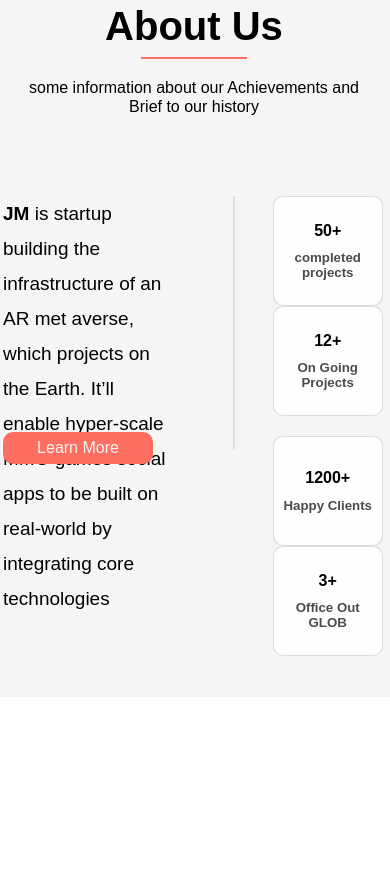
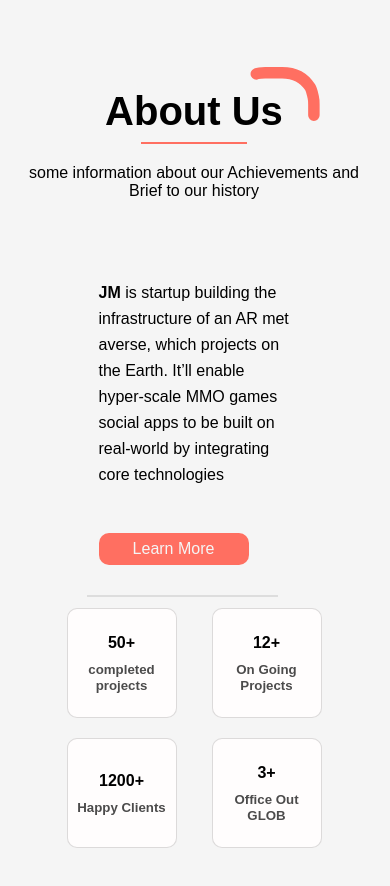
Before and after one commit to johk0/IEEE-Hackthon, a plain HTML site: page index.html in a window 390 px wide. Shown: the part 8146-9032 px from the top of the page. Before the commit the page ends 8843 px from the top, so only its background shows below. Drawn offline with Linux system fonts and the light colour scheme.

Commit message:
added about us and responsive

```diff
--- a/Style/style.css
+++ b/Style/style.css
@@ -955,6 +955,7 @@ border-radius: 12px;
 	background-color: #ddd;
 	z-index: -1;
     position: relative;
+	height: 135vh;
 }
 #pricing::before{
 	content: "";
@@ -1055,7 +1056,7 @@ left: -5px;
 			width: 80%;
 			height: 30px;
 			border-radius: 8px;
-			bottom: -100px;
+			bottom: -90px;
 			left: 10%;
 			position: absolute;
 			border-style: none;
@@ -1063,7 +1064,7 @@ left: -5px;
 			transition: ease 0.7s;
 		 }
 		 .o2 .pricing-btn{
-			bottom: -107px;
+			bottom: -94px;
 		 }
 		 .advantages .gr{
 			position: absolute;
@@ -1077,7 +1078,7 @@ left: -5px;
 		 }
 
 		.o3 .advantages .pricing-btn{
-			bottom: -50px;
+			bottom: -42px;
 			 margin-top: 10px;
 
 		}
@@ -1091,7 +1092,22 @@ left: -5px;
 			background-color: #229c3d;
 			color: #f5f5f5;
 		}
+		@media(max-width:990px){
+			#pricing{
+				height: 190vh;
+			}
+			.subs >div:nth-child(2){height: 85%;
+			}
+			.subs >div:nth-child(3){
+				margin-top: 30px
+			}
+			.subs>div .pricing-btn{
+				bottom: -65px;
+			}
+		}
 		@media(max-width:900px){
+
+
 			.subs >div:nth-child(2){
 				margin-right: 10px;
 				margin-left: 10px;
@@ -1101,7 +1117,7 @@ left: -5px;
 				bottom: -75px;
 			}
 			#pricing{
-				height: 175vh;
+				height: 185vh;
 			}
 			.subs>div:nth-child(3){
 				margin-top: 40px;
@@ -1118,7 +1134,7 @@ left: -5px;
 	margin-bottom: 40px;
 }
 #pricing {
-    height: 234vh;
+    height: 237vh;
     margin-top: -175px;
 }
 #pricing .corner {
@@ -1136,8 +1152,9 @@ left: -5px;
 /* end pricing */
 /* start about */
 #about-us{
-	height: 100vh;
+	height: 110vh;
 	background-color: #f5f5f5;
+	margin-top: 50px;
 }
 #about-us .title h2::before{
 	background-color: #FF6F61;
@@ -1192,7 +1209,7 @@ background-color: #FF6F61;
 	display: flex;
 	justify-content: space-around;
 	align-content: space-between;
-	width: 30%;
+	width: 290px;
 	flex-wrap: wrap;
 }
 .boxes>div{
@@ -1225,13 +1242,87 @@ background: #FFF;
 
 box-shadow: 10px 10px 26px -3px rgba(0, 0, 0, 0.25);
 }
+@media(max-width:990px){
+	#about-us{
+		margin-top: 370px;
+		height:120vh ;
+	}
+	.text-about::before{
+		right: -13%;
+	}
+	.text-about {line-height: 30px;}
+	.text-about p {font-size: 18px}
+}
 @media(max-width:900px){
 	#about-us .corner{
-		top: -20%;
+		top: -18%;
 		left: 50%;
-
+	}
+	#about-us{
+		margin-top: 0;
+	}
+}
+@media(max-width:760px)
+{
+	.text-about button {
+		bottom: -25%;}
+}
+@media(max-width:670px)
+{.text-about button {
+	bottom: -37%;}
+}
+@media(max-width:600px){
+	#pricing{
+		height: 244vh;
+	}
+	#about-us{
+		height: 160vh;
+		margin-top: 0px;
+	}
+	.info{
+		flex-wrap: nowrap;
+		flex-direction: column;
+		align-items: center;
+	}
+	.text-about::before {
+		display: none;
+}
+.text-about::after{
+	content: "";
+	position: absolute;
+	background-color: #ddd;
+	width: 100%;
+	height: 2px;
+	top: 151%;
+    right: 6%;
+}
+.text-about{
+	margin-bottom: 120px;
+}
+.text-about {
+    line-height: 26px;
+}
+#about-us .corner {
+    top: -11%;}
+}
+@media (max-width: 520px){
+ .text-about p {
+    font-size: 17px;
+}}
+@media (max-width: 502px){
+	.text-about{
+		width: 50%;
 	}
 
+}
+@media (max-width: 502px){
+	.text-about p {
+		font-size: 16px;
+	}
+	#about-us .corner {
+		top: -1%;
+		left: 56%;
+	}
 }
 
 
--- a/index.html
+++ b/index.html
@@ -45,7 +45,7 @@
                                     <li><a href="#services">Services</a></li>
                                     <li><a href="#testimonials">Testimonials</a></li>
                                     <li> <a href="#pricing">Pricing</a></li>
-                                    <li><a href="#about us">About Us</a></li>
+                                    <li><a href="#about-us">About Us</a></li>
                                 </ul>
                             </div>
                         </div>
```
